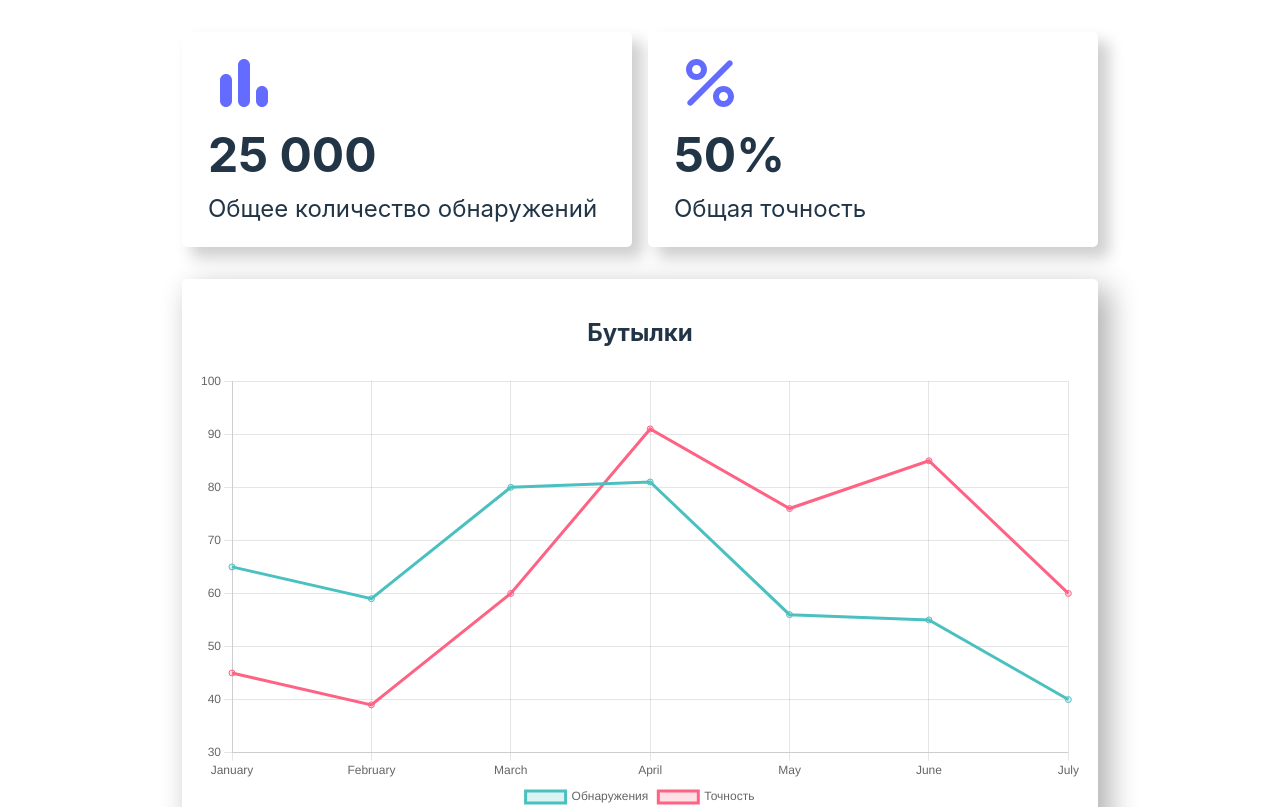
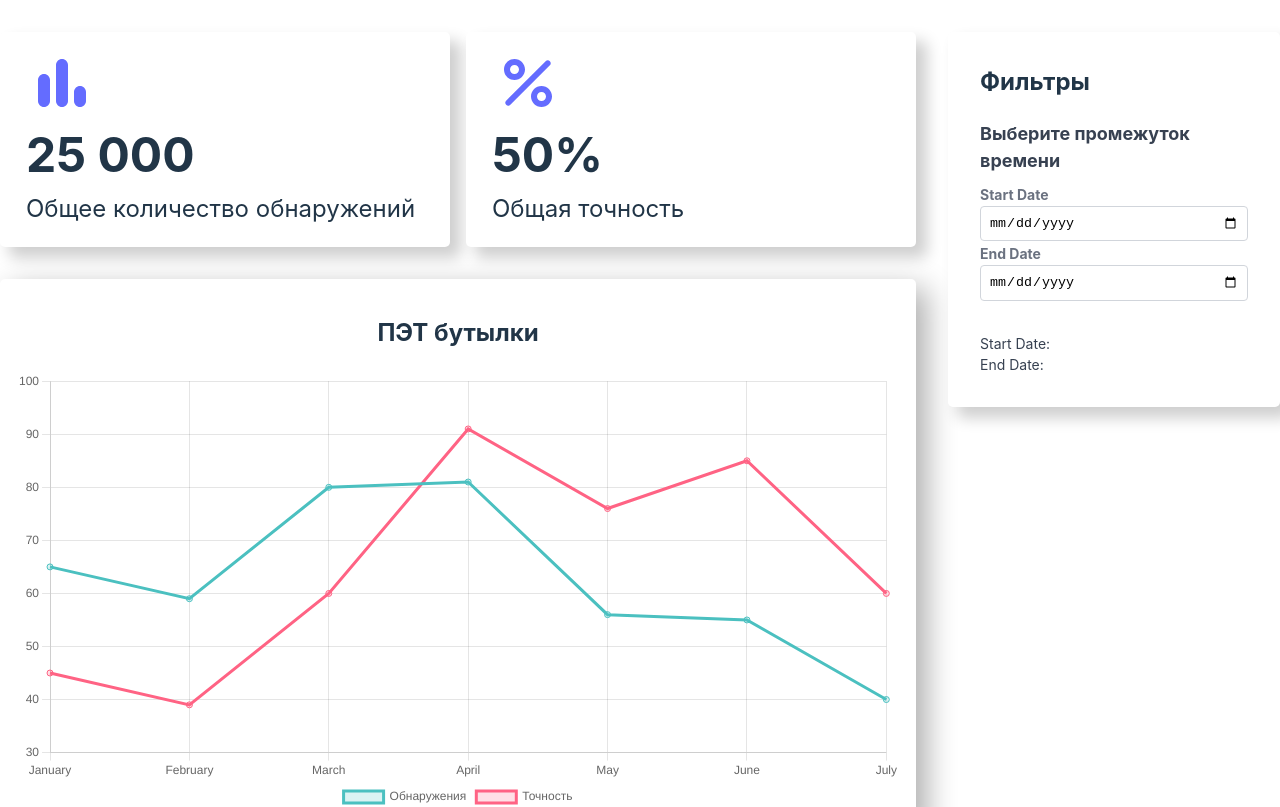
Before and after one commit to Maksouni/trasher-portal-front, a React (Vite) app: page / in a window 1280 px wide. Shown: the top 807 px of the page. Built offline with nearby package versions, Linux system fonts and the light colour scheme.

Commit message:
started making side block with filters

```diff
--- /dev/null
+++ b/src/components/filters/DateFilter.tsx
@@ -0,0 +1,62 @@
+import './styles.scss';
+
+interface DateFilterProps {
+  label: string;
+  startDate: string | null;
+  endDate: string | null;
+  onStartDateChange: (date: string) => void;
+  onEndDateChange: (date: string) => void;
+}
+
+const formatDate = (dateString: string | null): string => {
+  if (!dateString) return "";
+  const date = new Date(dateString);
+  return new Intl.DateTimeFormat("ru-RU", {
+    day: "numeric",
+    month: "long",
+    year: "numeric",
+  }).format(date);
+};
+
+export default function DateFilter({
+  label,
+  startDate,
+  endDate,
+  onStartDateChange,
+  onEndDateChange,
+}: DateFilterProps) {
+  const today = new Date().toISOString().split("T")[0];
+
+  return (
+    <div className="date-filter">
+      <label>{label}</label>
+      <div className="input-group">
+        <div>
+          <label htmlFor="start-date">Start Date</label>
+          <input
+            type="date"
+            id="start-date"
+            value={startDate || ""}
+            onChange={(e) => onStartDateChange(e.target.value)}
+            max={today}
+          />
+        </div>
+        <div>
+          <label htmlFor="end-date">End Date</label>
+          <input
+            type="date"
+            id="end-date"
+            value={endDate || ""}
+            onChange={(e) => onEndDateChange(e.target.value)}
+            min={startDate || ""}
+            max={today}
+          />
+        </div>
+      </div>
+      <div className="date-display">
+        <p>Start Date: {formatDate(startDate)}</p>
+        <p>End Date: {formatDate(endDate)}</p>
+      </div>
+    </div>
+  );
+}
--- /dev/null
+++ b/src/components/filters/styles.scss
@@ -0,0 +1,49 @@
+@use '../../variables.scss' as vars;
+
+.date-filter {
+  display: flex;
+  flex-direction: column;
+
+
+  label {
+    margin-bottom: 0.5rem; // mb-2
+    font-size: 1.125rem; // text-lg
+    font-weight: 700; // font-bold
+    color: #374151; // text-gray-700
+  }
+
+  .input-group {
+    display: flex;
+    flex-direction: column;
+    margin-bottom: 1rem; // space-y-2
+
+    label {
+      margin-bottom: 0.25rem; // mb-1
+      font-size: 0.875rem; // text-sm
+      color: #6b7280; // text-gray-600
+    }
+
+    input {
+      width: 100%; // w-full
+      padding: 0.5rem; // p-2
+      border: 1px solid #d1d5db; // border
+      border-radius: 0.25rem; // rounded
+      outline: none; // focus:outline-none
+      &:focus {
+        outline: 2px solid vars.$primary-color;
+      }
+
+      box-sizing: border-box;
+    }
+  }
+
+  .date-display {
+    margin-top: 1rem; // mt-4
+    font-size: 0.875rem; // text-sm
+    color: #374151; // text-gray-700
+
+    p {
+      margin: 0;
+    }
+  }
+}
--- a/src/components/statistics/styles.scss
+++ b/src/components/statistics/styles.scss
@@ -43,3 +43,21 @@ $font-size: 24px;
   }
 
 }
+
+//--------------------------------------------------------------------------------------------------------------------------------
+
+.chart-block{
+  display: flex;
+  flex-direction: column;
+  justify-content: center;
+  align-items: center;
+
+  border:  none;
+  border-radius: 5px;
+  box-shadow: 10px 10px 30px 1px rgba(0, 0, 0, 0.317);
+  background-color: white;
+
+  padding: 1rem;
+  box-sizing: border-box;
+
+}
--- a/src/pages/statistics/StatisticsPage.tsx
+++ b/src/pages/statistics/StatisticsPage.tsx
@@ -1,11 +1,26 @@
 import StatsBlock from "../../components/statistics/StatsBlock";
-import ChartBlock from "./ChartBlock";
+import ChartBlock from "../../components/statistics/ChartBlock";
 import "./styles.scss";
 import { BarChartRounded, PercentRounded } from "@mui/icons-material";
+import { useState } from "react";
+import DateFilter from "../../components/filters/DateFilter";
 
 export default function StatisticsPage() {
   const totalCount = 25000;
   const accuracy = 50;
+  const [startDate, setStartDate] = useState<string | null>(null);
+  const [endDate, setEndDate] = useState<string | null>(null);
+
+  const handleStartDateChange = (date: string) => {
+    setStartDate(date);
+    if (endDate && date > endDate) {
+      setEndDate(date);
+    }
+  };
+
+  const handleEndDateChange = (date: string) => {
+    setEndDate(date);
+  };
 
   return (
     <div className="statistics-page">
@@ -13,7 +28,7 @@ export default function StatisticsPage() {
         <div className="stats-blocks-list">
           <StatsBlock
             icon={<BarChartRounded className="icon bar-chart" />}
-            value={totalCount.toLocaleString('ru-RU')}
+            value={totalCount.toLocaleString("ru-RU")}
             title="Общее количество обнаружений"
           />
           <StatsBlock
@@ -23,10 +38,21 @@ export default function StatisticsPage() {
           />
         </div>
         <div className="charts-container">
-          <ChartBlock title="Бутылки"/>
+          <ChartBlock title="ПЭТ бутылки" />
+          <ChartBlock title="Алюминиевые банки" />
+          <ChartBlock title="Стеклянные бутылки" />
         </div>
       </div>
-      <div className="filters-container"></div>
+      <div className="filters-container">
+        <h2>Фильтры</h2>
+        <DateFilter
+          label="Выберите промежуток времени"
+          startDate={startDate}
+          endDate={endDate}
+          onStartDateChange={handleStartDateChange}
+          onEndDateChange={handleEndDateChange}
+        />
+      </div>
     </div>
   );
 }
--- a/src/pages/statistics/styles.scss
+++ b/src/pages/statistics/styles.scss
@@ -1,31 +1,40 @@
-.statistics-page{
+.statistics-page {
   display: flex;
-  flex-direction: column;
-  justify-content: start;
+  // flex-direction: column;
+  justify-content: center;
   align-items: center;
 
-
-
-  .stats-blocks-list{
+  .stats-blocks-list {
     display: flex;
     justify-content: space-between;
     margin-block: 2rem;
     gap: 1rem;
   }
+
+  .charts-container {
+    display: flex;
+    flex-direction: column;
+    gap: 2rem;
   }
 
-.chart-block{
+  .filters-container {
     display: flex;
     flex-direction: column;
-  justify-content: center;
-  align-items: center;
+    position: sticky;
+    top: 2rem;
+    margin-bottom: auto;
+    margin-left: 2rem;
 
-  border:  none;
+    border: none;
     border-radius: 5px;
-  box-shadow: 10px 10px 30px 1px rgba(0, 0, 0, 0.317);
+    box-shadow: 10px 10px 15px 1px rgba(0, 0, 0, 0.193);
     background-color: white;
 
-  padding: 1rem;
-  box-sizing: border-box;
+    padding: 2rem;
+
+    h2{
+      margin-top: 0;
 
     }
+  }
+}
```
Also changed, not shown: src/components/statistics/ChartBlock.tsx (renamed from src/pages/statistics/ChartBlock.tsx). Lines whose indentation alone changed are shown as unchanged.
